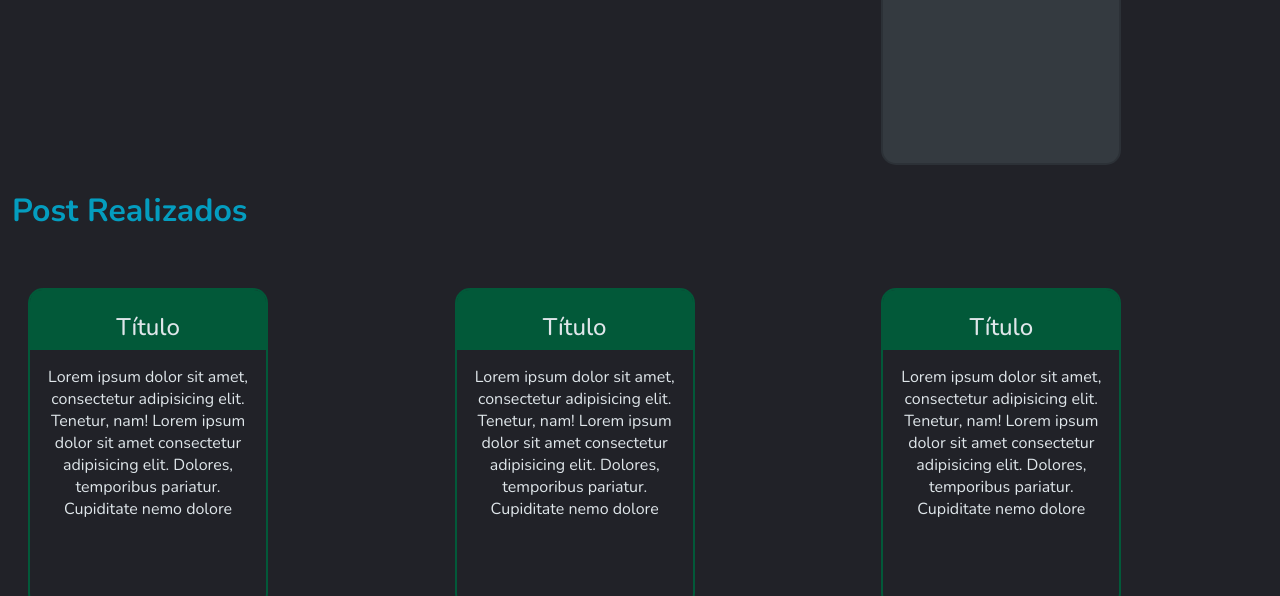
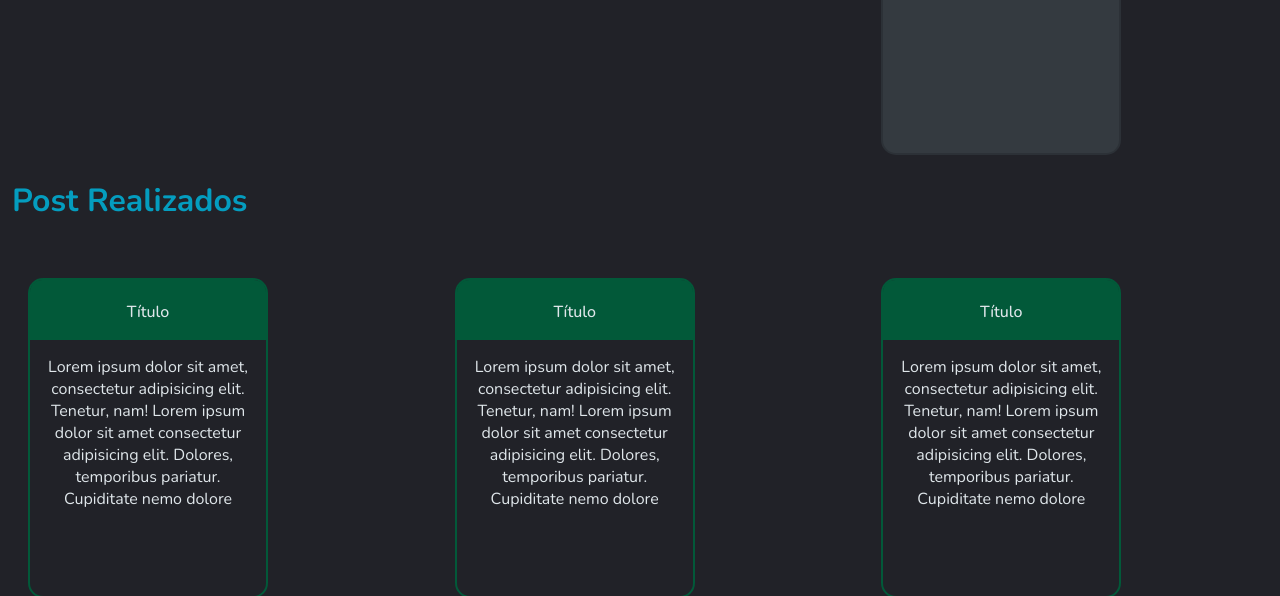
Before and after one commit to LaislaSte/sitecombootstrap, a plain HTML site: page perfil.html in a window 1280 px wide. Shown: the part 574-1170 px from the top of the page. Drawn offline with nearby package versions, Linux system fonts and the light colour scheme; a script that the page names is missing.

Commit message:
add media-query da pag-perfil

```diff
--- a/css/variables.css
+++ b/css/variables.css
@@ -29,7 +29,7 @@
     --LIGHT_ITALIC: italic 300 1rem 'Nunito', san-serif;
     --REGULAR: normal 400 1rem 'Nunito', san-serif;
     --REGULAR_WARNING: normal uppercase 400 1rem 'Nunito', san-serif;
-    --MEDIUM: normal 500 1.5rem 'Nunito', san-serif;
+    --MEDIUM: normal 500 1rem 'Nunito', san-serif;
     --BOLD: normal 700 2rem 'Nunito', san-serif;
 
     /*others*/
@@ -68,11 +68,18 @@
     background: url(../media/imagens/3d8a724f-7dc2-42c9-8ca3-da12eab3ee71.jpg);
 }
 
+/*===============
+    PROFILE AREA
+=================*/
+
 .foto-perfil {
     position: relative;
     width: 250px;
     left: 30px;
     top: -100px;
+}
+.foto-perfil img {
+    border-radius: 200px;
 }
 
 @media (max-width:500px) {
@@ -81,6 +88,57 @@
         width: 250px;
         left: 50px;
         top: -100px;
+    }
+}
+
+@media (min-width: 525px) and (max-width: 620px) {
+    .bios{
+        margin: 0 5rem 0 5rem;
+    }
+    .foto-perfil{
+        position: relative;
+        width: 250px;
+        left: 27%;
+        top: -100px;
+    }
+}
+    @media (min-width: 470px) and (max-width: 525px) {
+    .foto-perfil{
+        position: relative;
+        width: 250px;
+        left: 22%;
+        top: -100px;
+    }
+
+}
+@media (min-width: 375px) and (max-width: 470px) {
+    .foto-perfil{
+        position: relative;
+        width: 250px;
+        left: 15%;
+        top: -100px;
+    }
+}
+@media (min-width: 320px) and (max-width: 375px) {
+    .foto-perfil{
+        position: relative;
+        width: 250px;
+        left: 13%;
+        top: -100px;
+    }
+}
+@media (max-width: 320px) {
+    .foto-perfil{
+        position: relative;
+        width: 250px;
+        left: 8%;
+        top: -100px;
+    }
+    .navbar-toggler{
+        margin-left: 7.5rem;
+    }
+    .navbar .title-one{
+        margin-left: 1.7rem;
     }
 }
 
```
